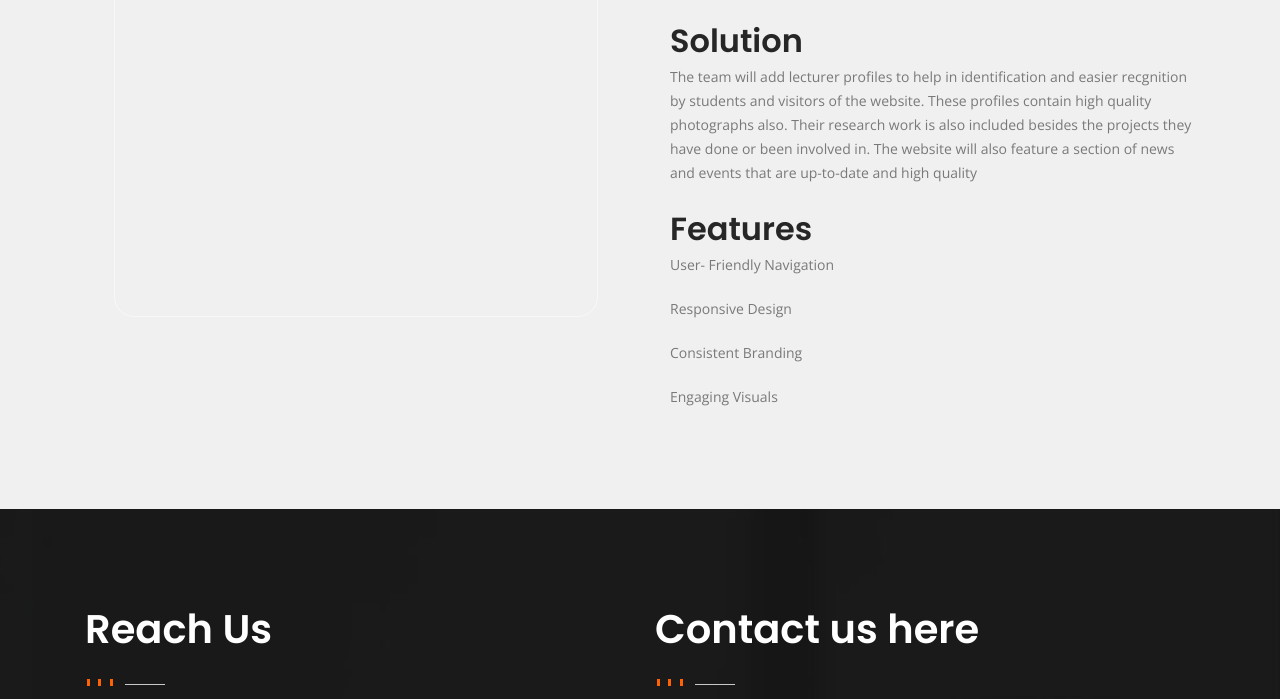
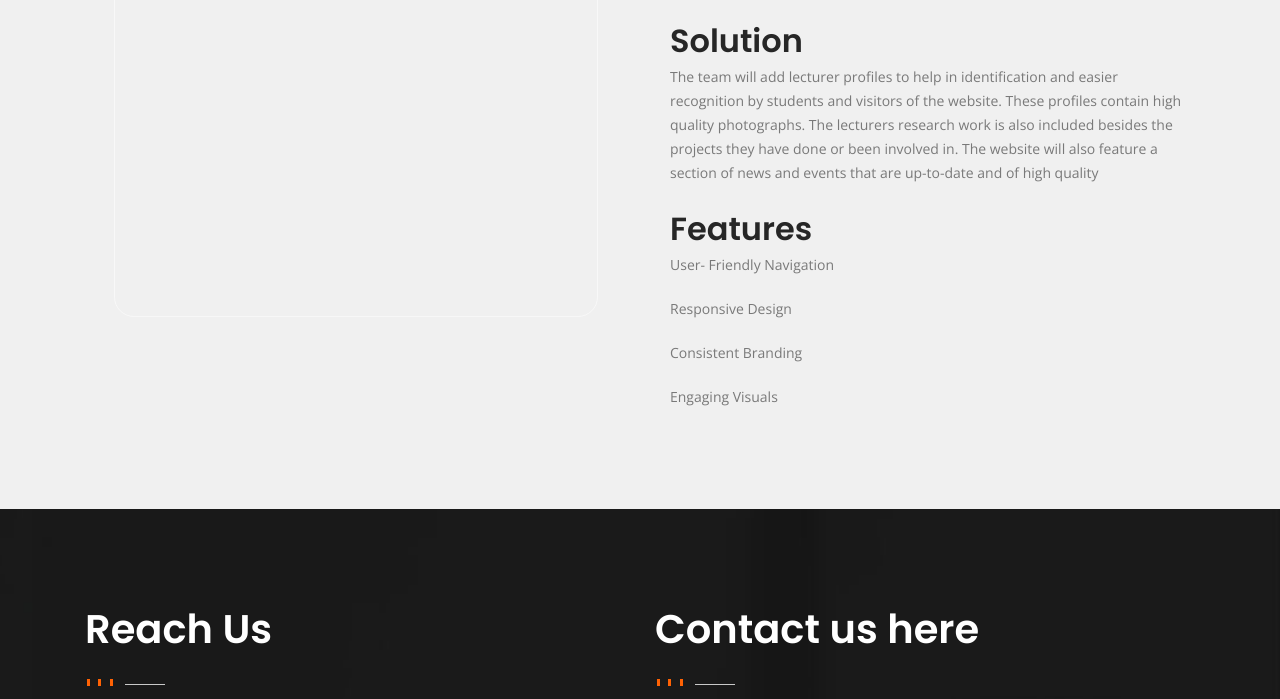
Before and after one commit to KirikaJoseph/innovators-website-revamp-project, a plain HTML site: page project.html in a window 1280 px wide. Shown: the part 941-1640 px from the top of the page. Drawn offline with nearby package versions, Linux system fonts and the light colour scheme.

Commit message:
Update project.html
Made corrections to some grammatical errors

```diff
--- a/project.html
+++ b/project.html
@@ -185,10 +185,10 @@
                                    Solution
                                </h3>
                             <p>
-                                The team will add lecturer profiles to help in identification and easier recgnition by students and visitors
-                                of the website. These profiles contain high quality photographs also.
-                                Their research work is also included besides the projects they have done or been involved in.
-                                The website will also feature a section of news and events that are up-to-date and high quality
+                                The team will add lecturer profiles to help in identification and easier recognition by students and visitors
+                                of the website. These profiles contain high quality photographs.
+                                The lecturers research work is also included besides the projects they have done or been involved in.
+                                The website will also feature a section of news and events that are up-to-date and of high quality
                             </p>
                             <h3>
                                 Features
```
